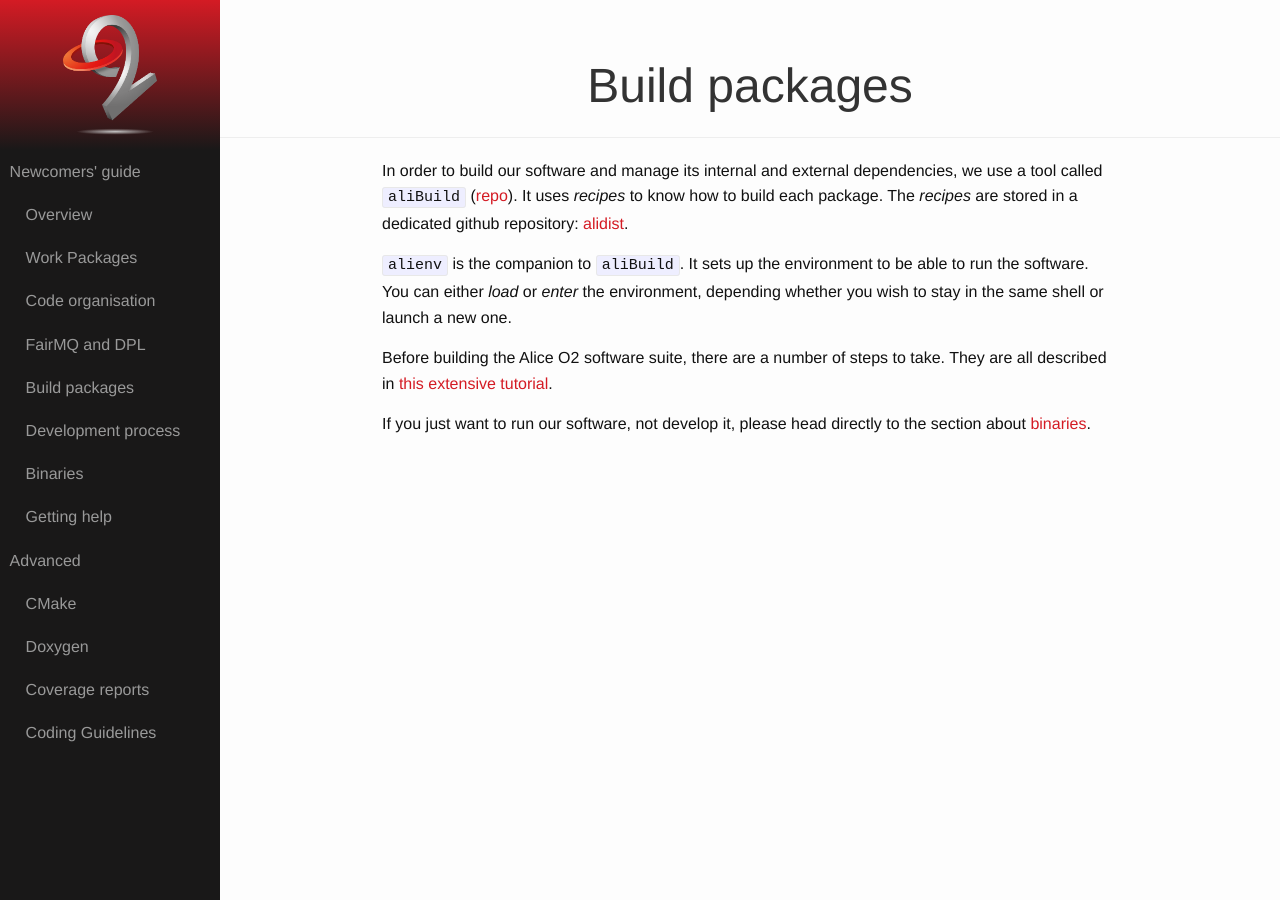
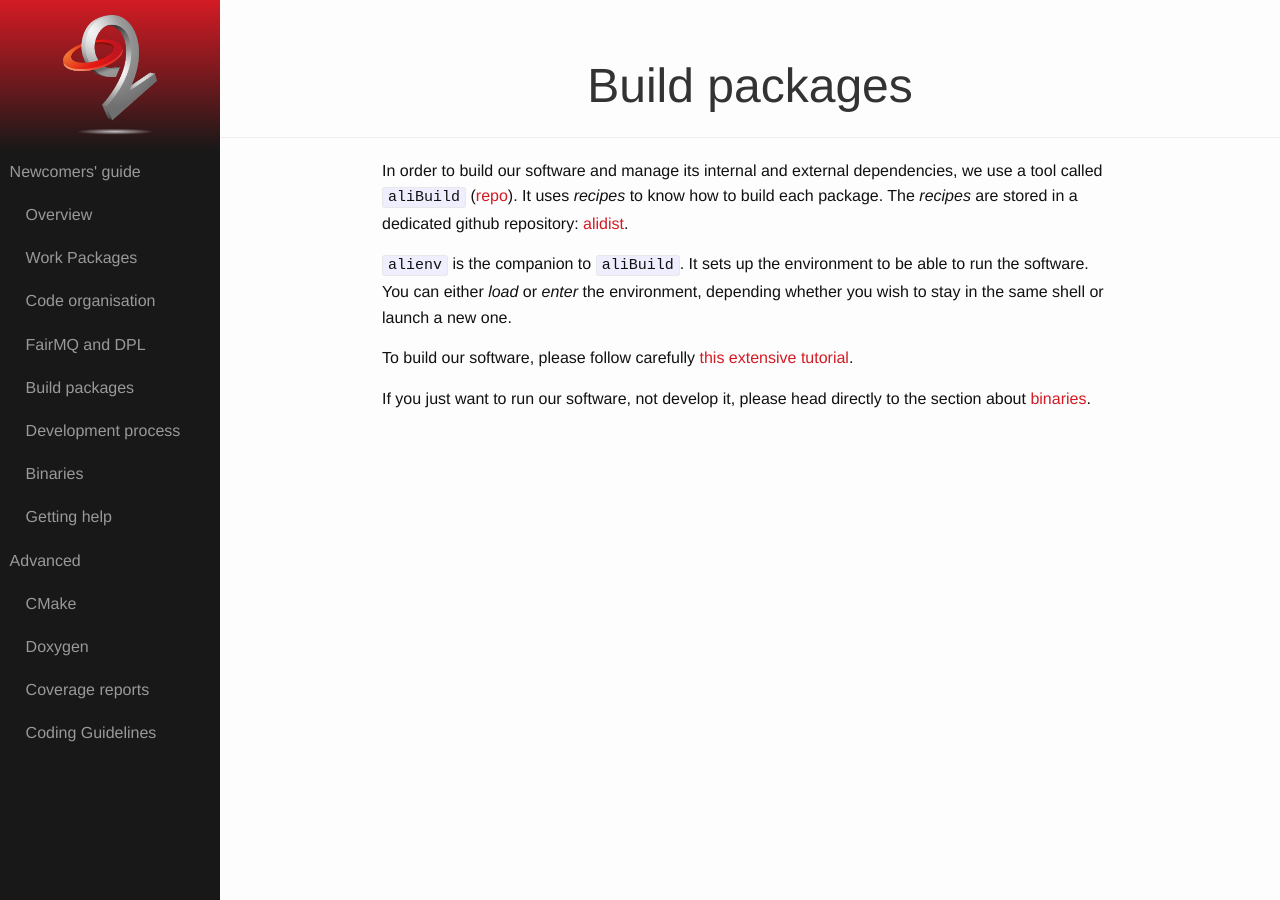
Before and after one commit to AliceO2Group/AliceO2Group.github.io, a Jekyll site: the page built from quickstart/build.markdown, in a window 1280 px wide. Built offline with Jekyll 4.4.1, drawn with Linux system fonts in a browser that asks for light colours.

Commit message:
Fix broken link and rephrase (#25)

```diff
--- a/quickstart/build.markdown
+++ b/quickstart/build.markdown
@@ -7,6 +7,6 @@ In order to build our software and manage its internal and external dependencies
 
 `alienv` is the companion to `aliBuild`. It sets up the environment to be able to run the software. You can either _load_ or _enter_ the environment, depending whether you wish to stay in the same shell or launch a new one.
 
-Before building the Alice O2 software suite, there are a number of steps to take. They are all described in [this extensive tutorial](https://alice-doc.github.io/alice-analysis-tutorial/building/).
+To build our software, please follow carefully [this extensive tutorial](https://alice-doc.github.io/alice-analysis-tutorial/building/).
 
-If you just want to run our software, not develop it, please head directly to the section about [binaries](../advanced/binaries.markdown).
+If you just want to run our software, not develop it, please head directly to the section about [binaries](binaries.markdown).
```
